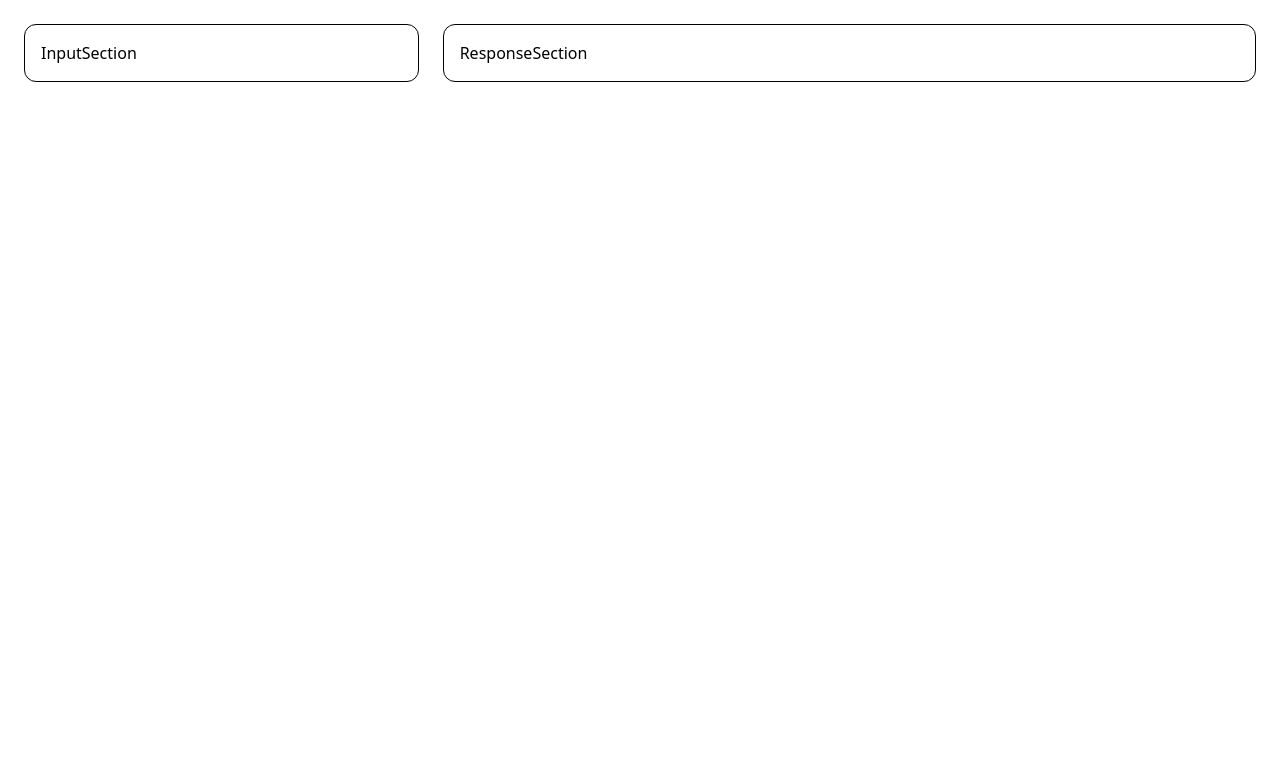
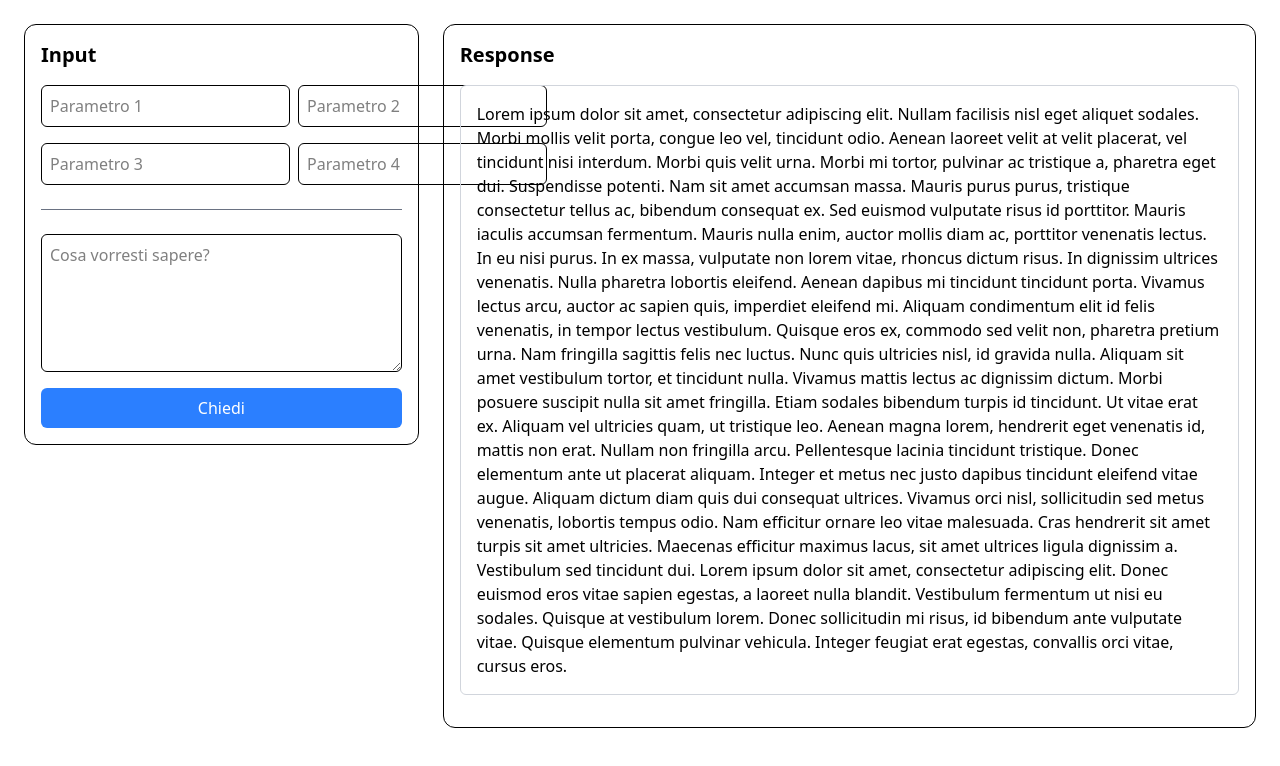
Before and after one commit to NicolaDerocchi22/fedabo-lm, a React (Vite) app: page / in a window 1280 px wide. Shown: the top 766 px of the page. Built offline with nearby package versions, Linux system fonts and the light colour scheme.

Commit message:
aggiunti primi componenti

```diff
--- a/src/components/InputSection.tsx
+++ b/src/components/InputSection.tsx
@@ -1,5 +1,44 @@
 const InputSection = () => {
-  return <div className='border p-4 rounded-xl'>InputSection</div>;
+  return (
+    <div className='border p-4 rounded-xl h-min align-middle'>
+      <h2 className='text-xl font-bold mb-4'>Input</h2>
+      <form className='flex flex-col gap-4'>
+        <div className='flex flex-row gap-2'>
+          <input
+            type='text'
+            placeholder='Parametro 1'
+            className='border p-2 rounded-md flex-1'
+          />
+          <input
+            type='text'
+            placeholder='Parametro 2'
+            className='border p-2 rounded-md flex-1'
+          />
+        </div>
+        <div className='flex flex-row gap-2'>
+          <input
+            type='text'
+            placeholder='Parametro 3'
+            className='border p-2 rounded-md flex-1'
+          />
+          <input
+            type='text'
+            placeholder='Parametro 4'
+            className='border p-2 rounded-md flex-1'
+          />
+        </div>
+        <div className='border-b border-gray-500 w-full h-0 my-2' />
+        <textarea
+          placeholder='Cosa vorresti sapere?'
+          className='border p-2 rounded-md'
+          rows={5}
+        />
+        <button className='bg-blue-500 text-white p-2 rounded-md'>
+          Chiedi
+        </button>
+      </form>
+    </div>
+  );
 };
 
 export default InputSection;
--- a/src/components/ResponseSection.tsx
+++ b/src/components/ResponseSection.tsx
@@ -1,6 +1,44 @@
 const ResponseSection = () => {
   return (
-    <div className='border col-span-2 p-4 rounded-xl'>ResponseSection</div>
+    <div className='border p-4 rounded-xl col-span-2 h-min'>
+      <h2 className='text-xl font-bold mb-4'>Response</h2>
+      <p className='border border-gray-300 p-4 rounded-md mb-4'>
+        {' '}
+        Lorem ipsum dolor sit amet, consectetur adipiscing elit. Nullam
+        facilisis nisl eget aliquet sodales. Morbi mollis velit porta, congue
+        leo vel, tincidunt odio. Aenean laoreet velit at velit placerat, vel
+        tincidunt nisi interdum. Morbi quis velit urna. Morbi mi tortor,
+        pulvinar ac tristique a, pharetra eget dui. Suspendisse potenti. Nam sit
+        amet accumsan massa. Mauris purus purus, tristique consectetur tellus
+        ac, bibendum consequat ex. Sed euismod vulputate risus id porttitor.
+        Mauris iaculis accumsan fermentum. Mauris nulla enim, auctor mollis diam
+        ac, porttitor venenatis lectus. In eu nisi purus. In ex massa, vulputate
+        non lorem vitae, rhoncus dictum risus. In dignissim ultrices venenatis.
+        Nulla pharetra lobortis eleifend. Aenean dapibus mi tincidunt tincidunt
+        porta. Vivamus lectus arcu, auctor ac sapien quis, imperdiet eleifend
+        mi. Aliquam condimentum elit id felis venenatis, in tempor lectus
+        vestibulum. Quisque eros ex, commodo sed velit non, pharetra pretium
+        urna. Nam fringilla sagittis felis nec luctus. Nunc quis ultricies nisl,
+        id gravida nulla. Aliquam sit amet vestibulum tortor, et tincidunt
+        nulla. Vivamus mattis lectus ac dignissim dictum. Morbi posuere suscipit
+        nulla sit amet fringilla. Etiam sodales bibendum turpis id tincidunt. Ut
+        vitae erat ex. Aliquam vel ultricies quam, ut tristique leo. Aenean
+        magna lorem, hendrerit eget venenatis id, mattis non erat. Nullam non
+        fringilla arcu. Pellentesque lacinia tincidunt tristique. Donec
+        elementum ante ut placerat aliquam. Integer et metus nec justo dapibus
+        tincidunt eleifend vitae augue. Aliquam dictum diam quis dui consequat
+        ultrices. Vivamus orci nisl, sollicitudin sed metus venenatis, lobortis
+        tempus odio. Nam efficitur ornare leo vitae malesuada. Cras hendrerit
+        sit amet turpis sit amet ultricies. Maecenas efficitur maximus lacus,
+        sit amet ultrices ligula dignissim a. Vestibulum sed tincidunt dui.
+        Lorem ipsum dolor sit amet, consectetur adipiscing elit. Donec euismod
+        eros vitae sapien egestas, a laoreet nulla blandit. Vestibulum fermentum
+        ut nisi eu sodales. Quisque at vestibulum lorem. Donec sollicitudin mi
+        risus, id bibendum ante vulputate vitae. Quisque elementum pulvinar
+        vehicula. Integer feugiat erat egestas, convallis orci vitae, cursus
+        eros.{' '}
+      </p>
+    </div>
   );
 };
 
```
